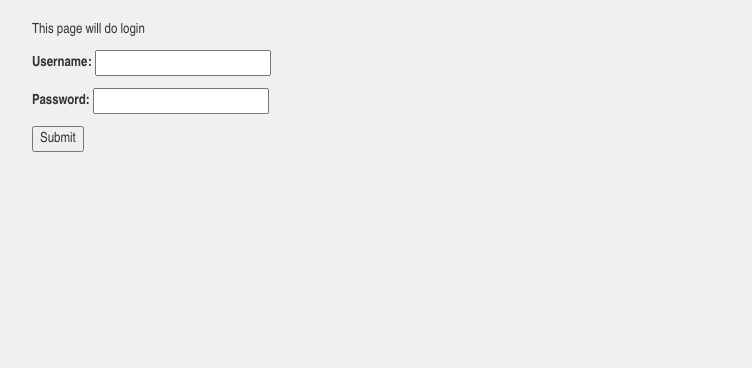
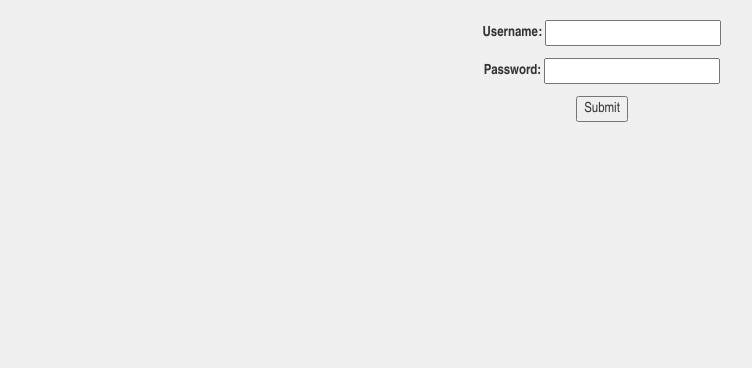
Before and after one commit to leoliang17/AWSProject, a Django app: page /home/ in a window 1280 px wide. Shown: the part 52-420 px from the top of the page, without its empty margins (38-790 px from the left). Run offline with Django 3.2, Linux system fonts and the light colour scheme; some libraries are stand-ins or nearby versions.

Commit message:
change styles for login form

```diff
--- a/home/templates/home/login.html
+++ b/home/templates/home/login.html
@@ -1,11 +1,12 @@
 {% extends "home/base.htm" %}
 
 {% block content %}
-    <p>This page will do login</p>
+    <div style="text-align:center">
+        <form action="/home/logon/" method="post">
+            {% csrf_token %}
+            {{ form.as_p }}
+            <input type="submit" value="Submit">
+        </form>
+    </div>
 
-    <form action="/home/logon/" method="post">
-        {% csrf_token %}
-        {{ form.as_p }}
-        <input type="submit" value="Submit">
-    </form>
 {% endblock %}
```
